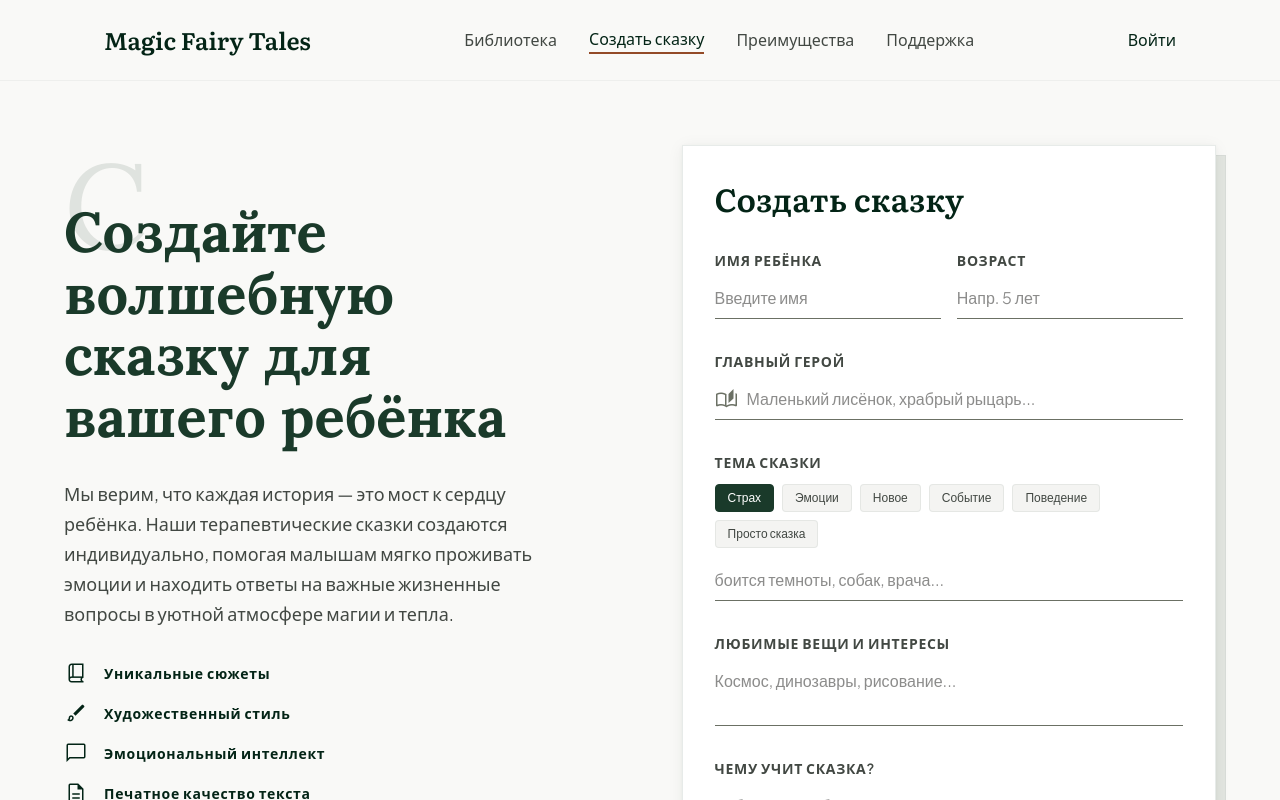
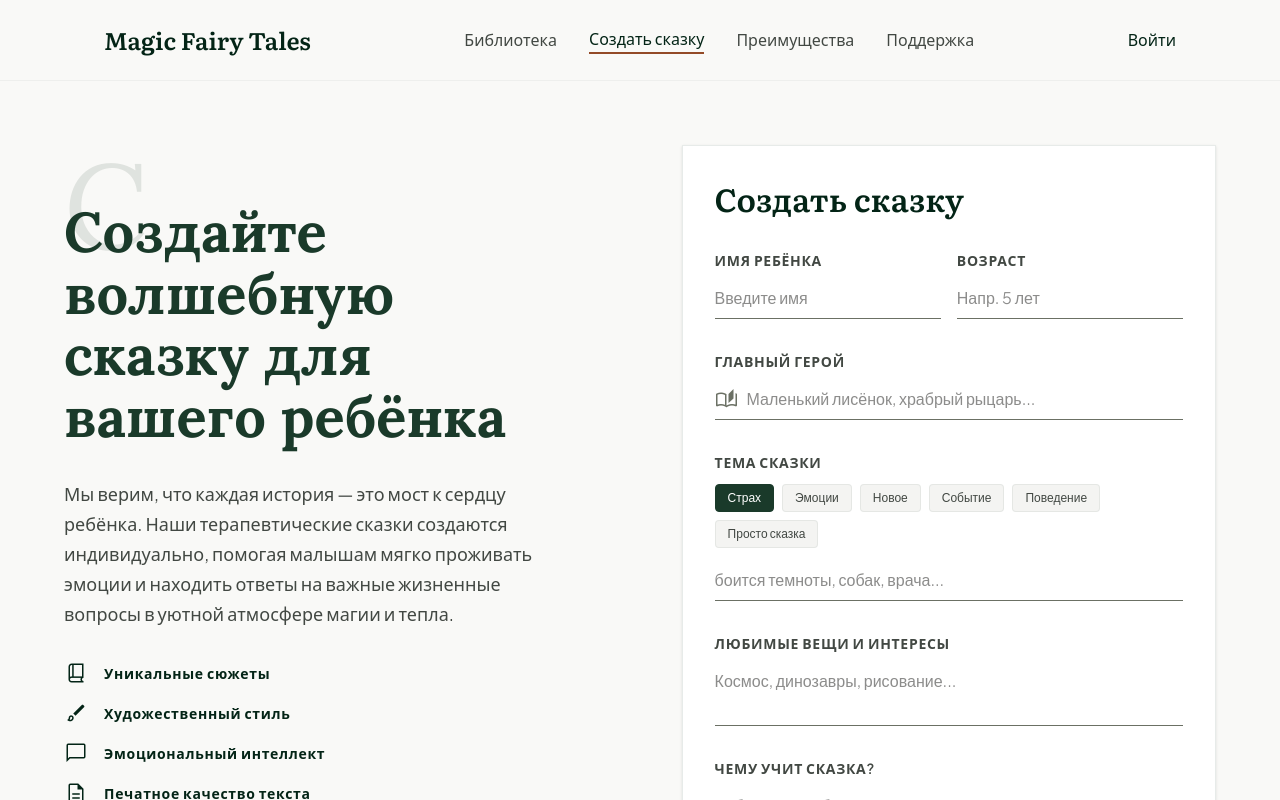
Before and after one commit to GavrilovIgor/fairy-tale-app, a Next.js app: page / in a window 1280 px wide. Shown: the top 800 px of the page. Built offline with nearby package versions, Linux system fonts and the light colour scheme.

Commit message:
auto-sync 2026-05-15 15:12

```diff
--- a/app/page.tsx
+++ b/app/page.tsx
@@ -365,11 +365,7 @@ function CreateForm({onGenerate,isLoading}:{onGenerate:(f:FormData)=>Promise<voi
 
             {/* RIGHT COLUMN — exact code.html */}
             <div className="lg:pl-stack-xl">
-              {/* Paper stack effect: second sheet behind, offset by 10px */}
-              <div className="relative">
-              <div className="absolute pointer-events-none bg-[#e2e5e0] border border-outline-variant/30"
-                style={{top:10,left:10,right:-10,bottom:-10,zIndex:0}}/>
-              <div className="relative bg-surface-container-lowest border border-primary-container/10 p-stack-lg" style={{zIndex:1,boxShadow:'0 2px 16px rgba(26,58,42,0.06),0 1px 4px rgba(26,58,42,0.04)'}}>
+              <div className="bg-surface-container-lowest border border-primary-container/10 p-stack-lg shadow-sm">
                 <h2 className="font-headline-lg text-headline-lg text-primary mb-stack-lg">Создать сказку</h2>
                 <form onSubmit={async e=>{e.preventDefault();await onGenerate(form)}} className="space-y-stack-lg">
 
@@ -440,7 +436,6 @@ function CreateForm({onGenerate,isLoading}:{onGenerate:(f:FormData)=>Promise<voi
                   </button>
                 </form>
               </div>
-              </div>{/* /paper-stack */}
             </div>
 
           </div>
```
